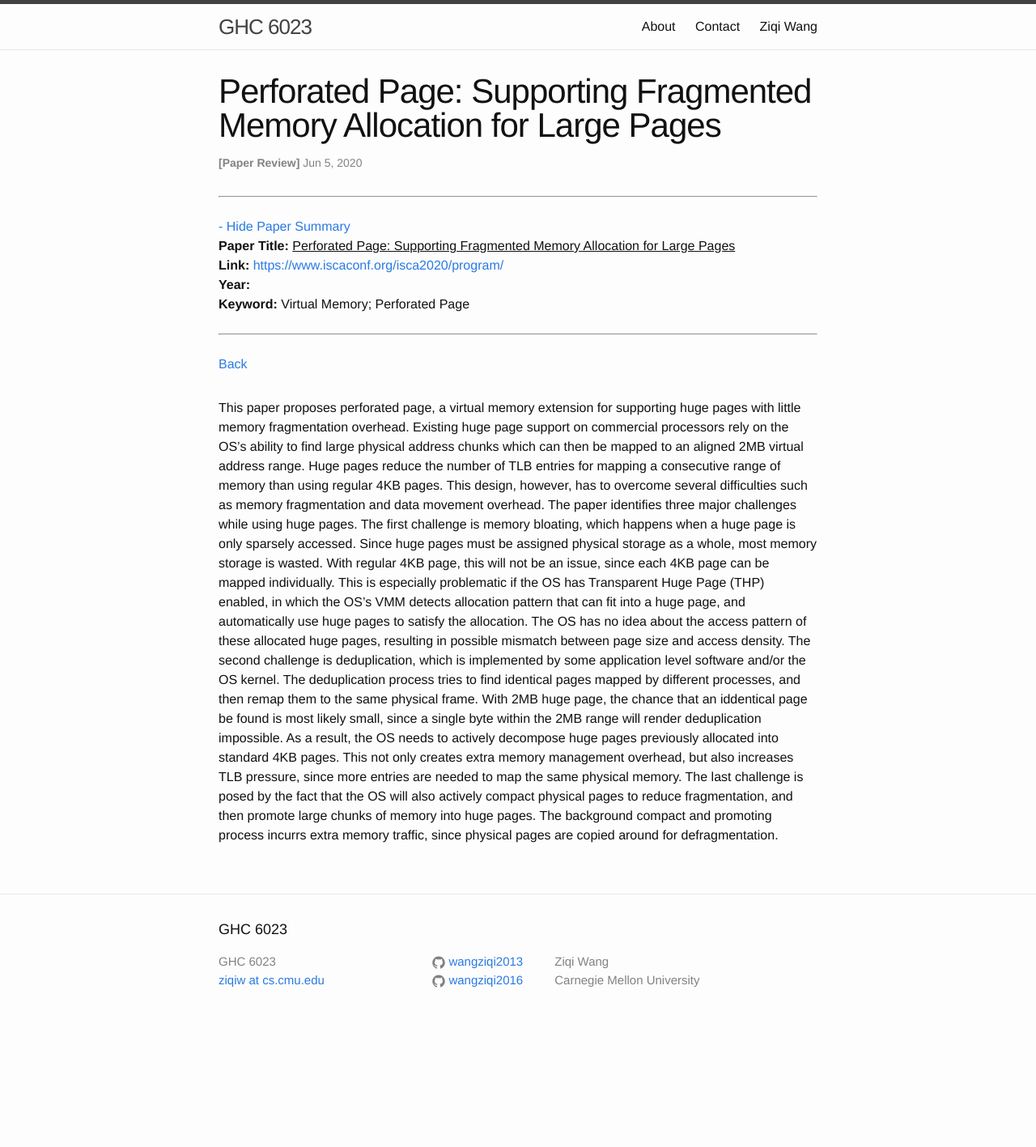
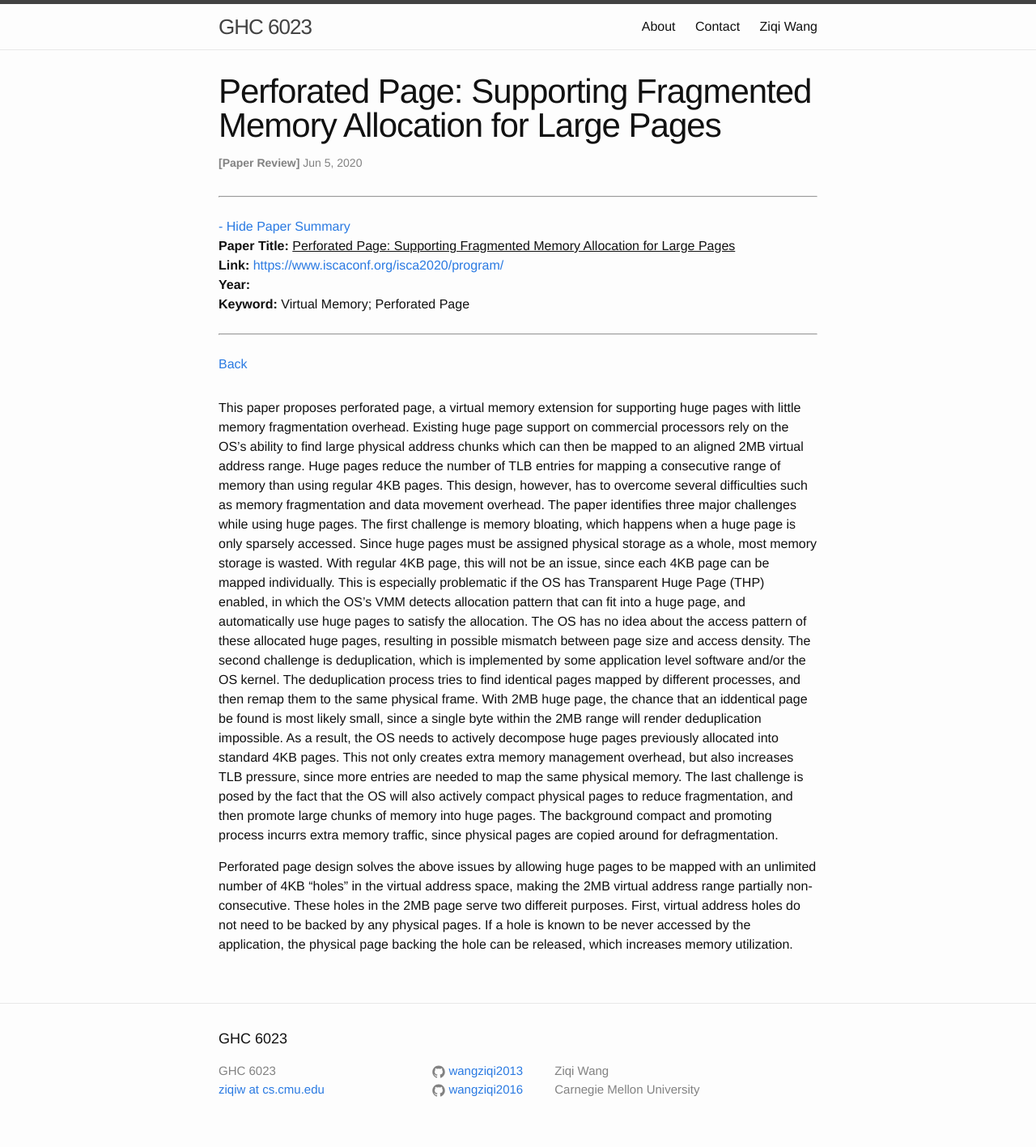
Before and after one commit to wangziqi2013/wangziqi2013.github.io, a Jekyll site: the page built from _posts/2020-06-05-perforated-page.markdown, in a window 1280 px wide. Shown: the whole page at 81% size. Built offline with Jekyll 4.4.1, drawn with Linux system fonts in a browser that asks for light colours; before the commit the page ends 1282 px from its top, so only the background shows below that.

Commit message:
Adding holes

```diff
--- a/_posts/2020-06-05-perforated-page.markdown
+++ b/_posts/2020-06-05-perforated-page.markdown
@@ -33,3 +33,9 @@ TLB pressure, since more entries are needed to map the same physical memory.
 The last challenge is posed by the fact that the OS will also actively compact physical pages to reduce fragmentation,
 and then promote large chunks of memory into huge pages. The background compact and promoting process incurrs extra
 memory traffic, since physical pages are copied around for defragmentation.
+
+Perforated page design solves the above issues by allowing huge pages to be mapped with an unlimited number of 4KB "holes"
+in the virtual address space, making the 2MB virtual address range partially non-consecutive. These holes in the 2MB page
+serve two differeit purposes. First, virtual address holes do not need to be backed by any physical pages. If a hole
+is known to be never accessed by the application, the physical page backing the hole can be released, which increases
+memory utilization.
```
